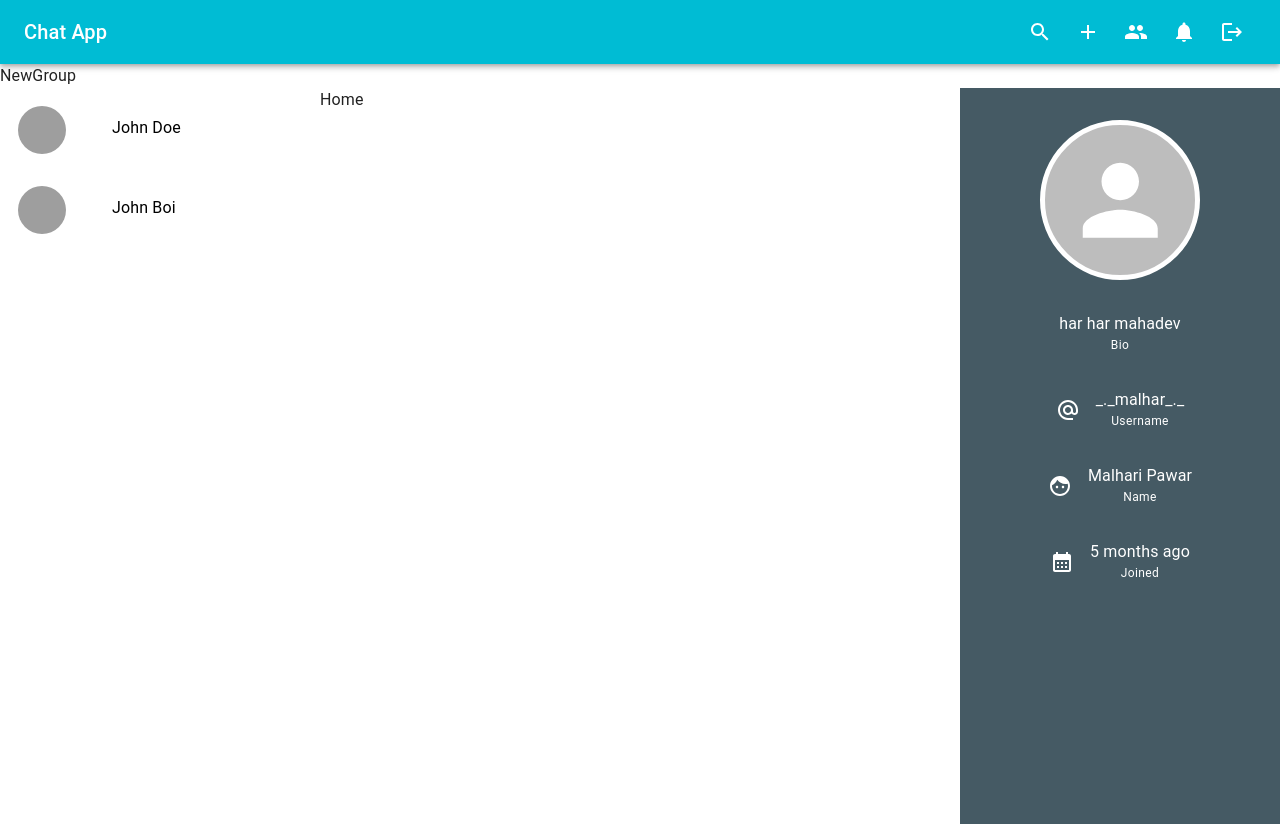
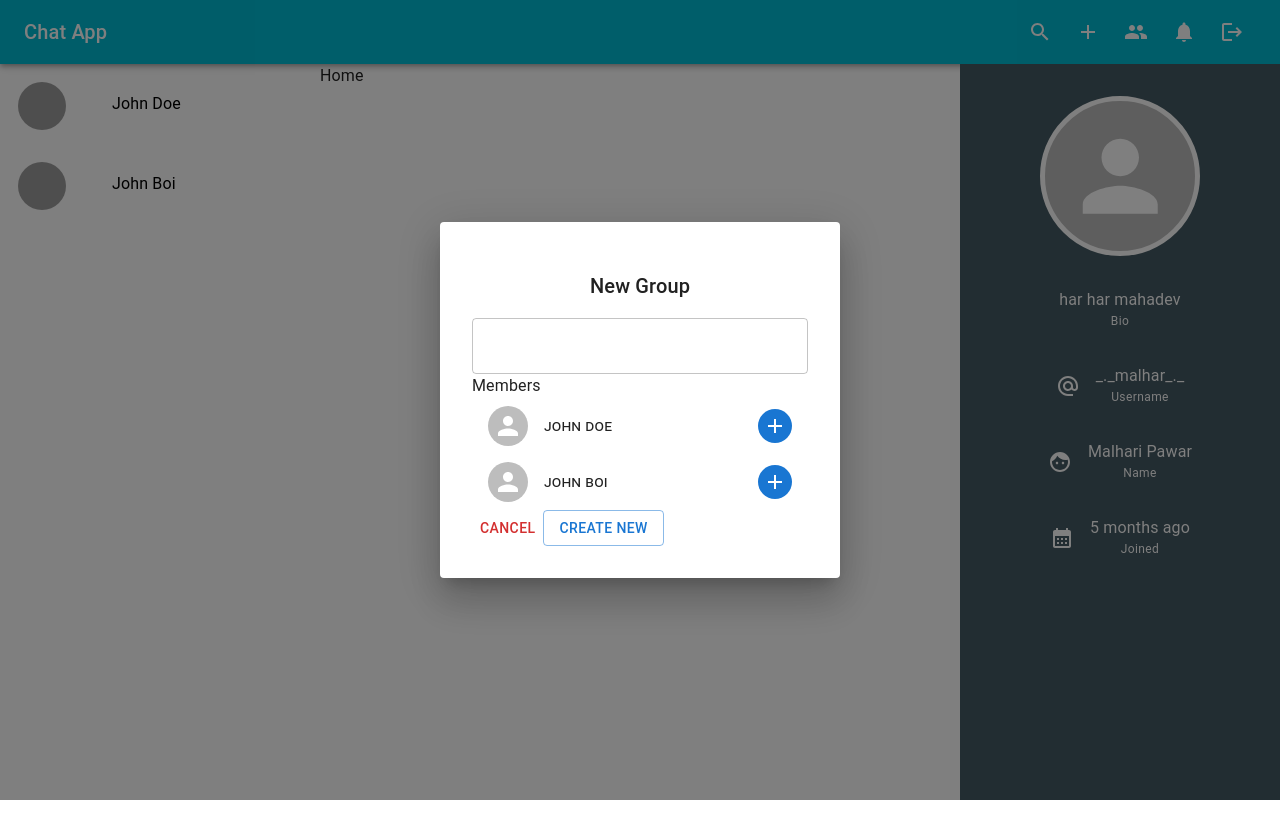
Before and after one commit to Malharii/mern-chat-app, a React (Vite) app: page / in a window 1280 px wide. Both pictures are taken after a click on the button 1088 px from the left and 32 px from the top of the page. After the commit the page ends 800 px from the top, so only its background shows below. Built offline with nearby package versions, Linux system fonts and the light colour scheme; grey boxes are pictures that could not be loaded.

Commit message:
created  new group page

```diff
--- a/src/components/shared/UserItem.jsx
+++ b/src/components/shared/UserItem.jsx
@@ -18,7 +18,6 @@ const UserItem = ({ user, handler, handlerIsLoading }) => {
         alignItems={"center"}
         spacing={"1rem"}
         width={"100%"}
-        sx={{ bgcolor: "grey.200" }}
       >
         <Avatar />
 
@@ -31,6 +30,7 @@ const UserItem = ({ user, handler, handlerIsLoading }) => {
             WebkitLineClamp: 1,
             WebkitBoxOrient: "vertical",
             fontVariant: "all-small-caps",
+            width: "100%",
           }}
         >
           {name}
--- a/src/components/specific/NewGroup.jsx
+++ b/src/components/specific/NewGroup.jsx
@@ -1,7 +1,38 @@
 import React from "react";
-
+import {
+  Avatar,
+  Button,
+  Dialog,
+  DialogTitle,
+  ListItem,
+  Stack,
+  TextField,
+  Typography,
+} from "@mui/material";
+import { sampleUsers } from "../../constants/sampleData";
+import UserItem from "../shared/UserItem";
 const NewGroup = () => {
-  return <div>NewGroup</div>;
+  const selectMemberHandler = () => {};
+  return (
+    <Dialog open>
+      <Stack p={{ xs: "1rem", sm: "2rem" }} width={"25rem"}>
+        <DialogTitle textAlign={"center"}>New Group</DialogTitle>
+        <TextField />
+        <Typography>Members</Typography>
+        <Stack>
+          {sampleUsers.map((i) => (
+            <UserItem key={i._id} user={i} handler={selectMemberHandler} />
+          ))}
+        </Stack>
+        <Stack direction={"row"}>
+          <Button variant="text" color="error">
+            cancel
+          </Button>
+          <Button variant="outlined">Create New </Button>
+        </Stack>
+      </Stack>
+    </Dialog>
+  );
 };
 
 export default NewGroup;
```
